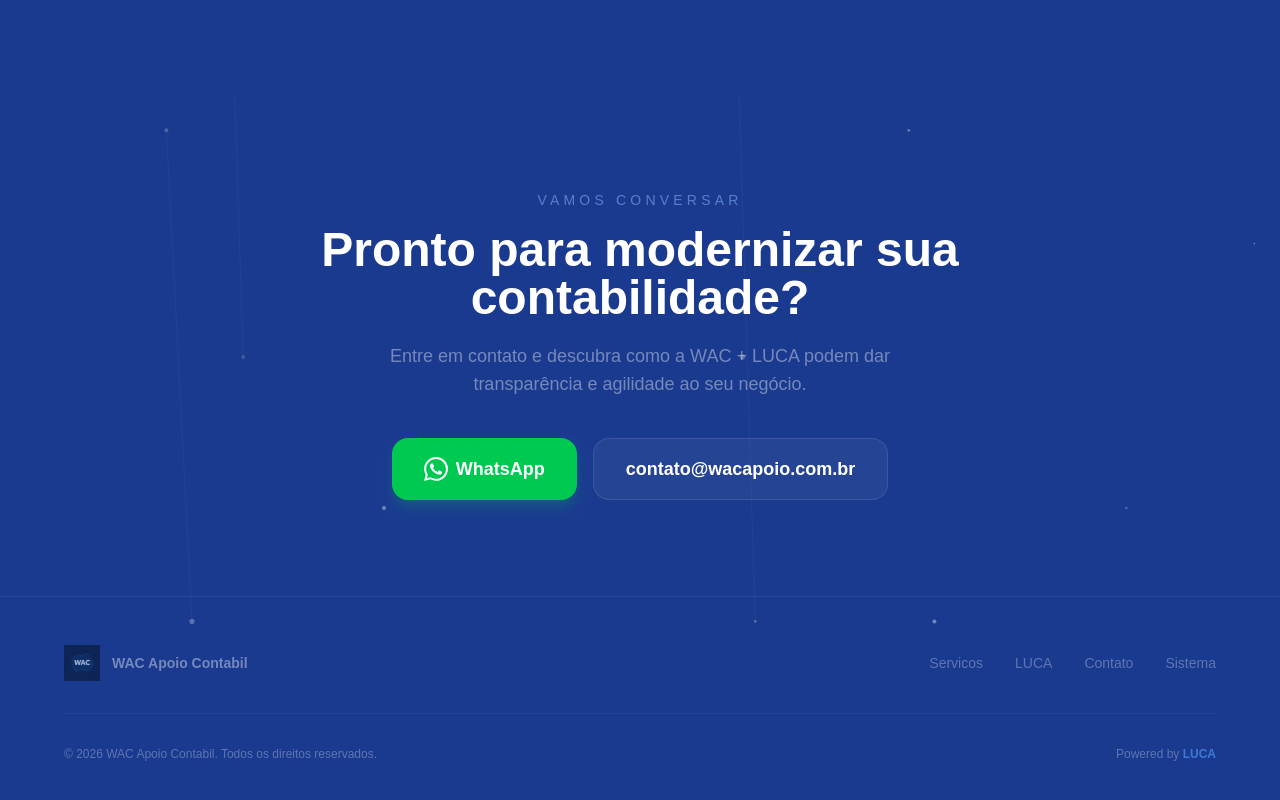
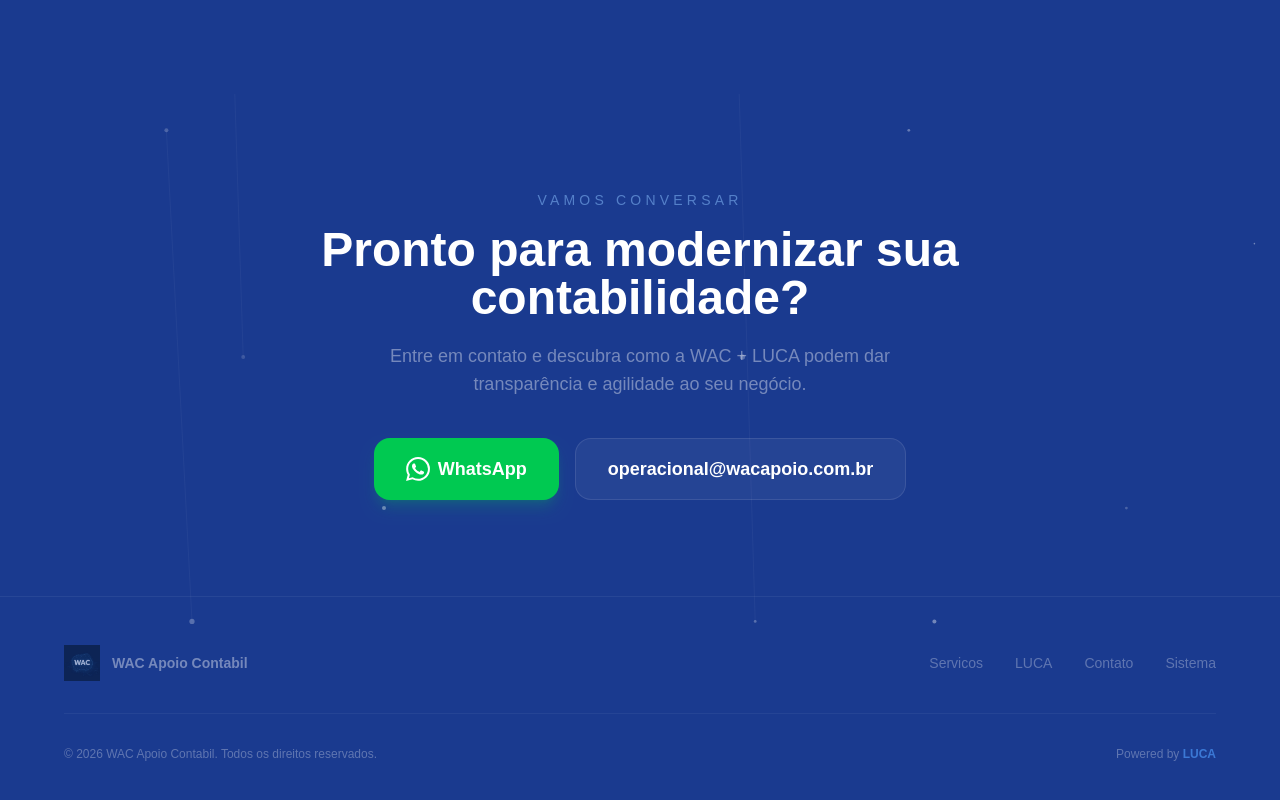
Before and after one commit to operacional-tech/wac-site, a Next.js app: page / in a window 1280 px wide. Shown: the part 2967-3767 px from the top of the page. Built offline with nearby package versions, Linux system fonts and the light colour scheme.

Commit message:
Email: operacional@wacapoio.com.br

```diff
--- a/app/page.tsx
+++ b/app/page.tsx
@@ -388,9 +388,9 @@ export default function Home() {
               <svg className="w-6 h-6" fill="currentColor" viewBox="0 0 24 24"><path d="M17.472 14.382c-.297-.149-1.758-.867-2.03-.967-.273-.099-.471-.148-.67.15-.197.297-.767.966-.94 1.164-.173.199-.347.223-.644.075-.297-.15-1.255-.463-2.39-1.475-.883-.788-1.48-1.761-1.653-2.059-.173-.297-.018-.458.13-.606.134-.133.298-.347.446-.52.149-.174.198-.298.298-.497.099-.198.05-.371-.025-.52-.075-.149-.669-1.612-.916-2.207-.242-.579-.487-.5-.669-.51-.173-.008-.371-.01-.57-.01-.198 0-.52.074-.792.372-.272.297-1.04 1.016-1.04 2.479 0 1.462 1.065 2.875 1.213 3.074.149.198 2.096 3.2 5.077 4.487.709.306 1.262.489 1.694.625.712.227 1.36.195 1.871.118.571-.085 1.758-.719 2.006-1.413.248-.694.248-1.289.173-1.413-.074-.124-.272-.198-.57-.347m-5.421 7.403h-.004a9.87 9.87 0 01-5.031-1.378l-.361-.214-3.741.982.998-3.648-.235-.374a9.86 9.86 0 01-1.51-5.26c.001-5.45 4.436-9.884 9.888-9.884 2.64 0 5.122 1.03 6.988 2.898a9.825 9.825 0 012.893 6.994c-.003 5.45-4.437 9.884-9.885 9.884m8.413-18.297A11.815 11.815 0 0012.05 0C5.495 0 .16 5.335.157 11.892c0 2.096.547 4.142 1.588 5.945L.057 24l6.305-1.654a11.882 11.882 0 005.683 1.448h.005c6.554 0 11.89-5.335 11.893-11.893a11.821 11.821 0 00-3.48-8.413z"/></svg>
               WhatsApp
             </a>
-            <a href="mailto:contato@wacapoio.com.br"
+            <a href="mailto:operacional@wacapoio.com.br"
               className="bg-white/5 hover:bg-white/10 text-white px-8 py-4 rounded-2xl font-bold transition-all border border-white/10 text-lg">
-              contato@wacapoio.com.br
+              operacional@wacapoio.com.br
             </a>
           </div>
         </div>
```
